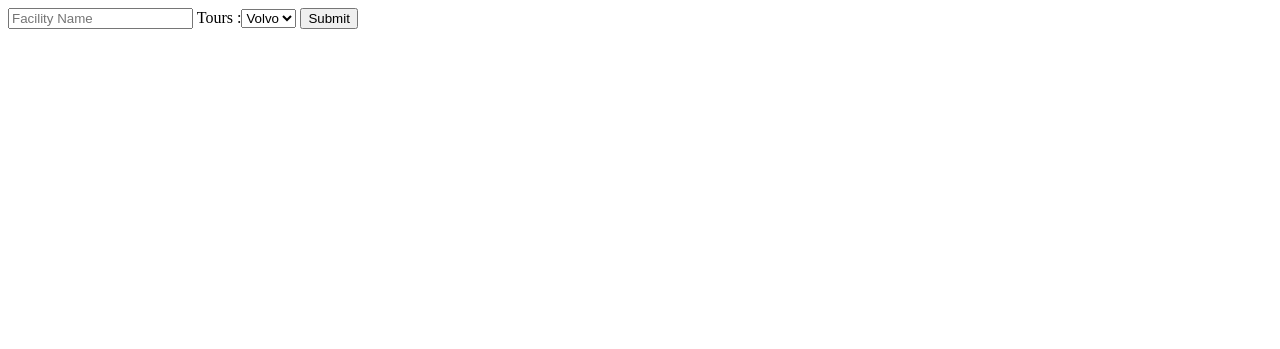
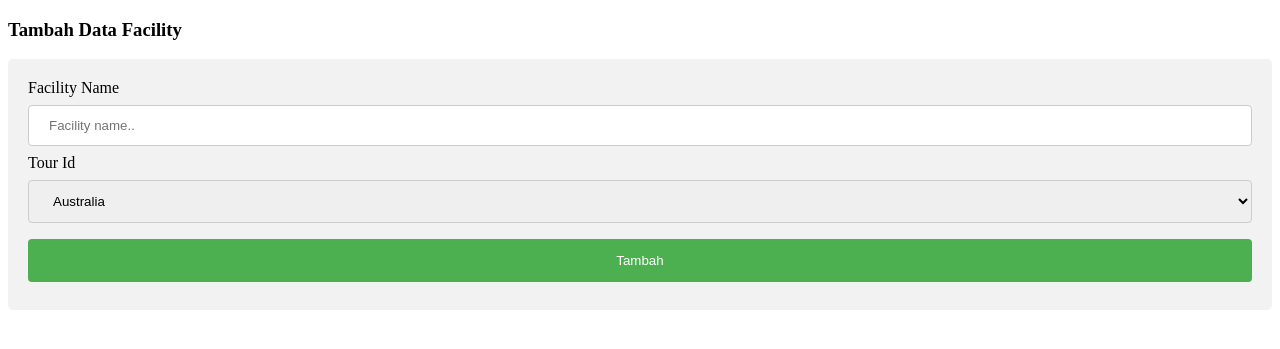
Before and after one commit to azilkhaq/eduwork_tb_kelompok_a, a PHP site: page /tambah_a.php in a window 1280 px wide. Shown: the top 349 px of the page. Run offline with PHP 8.4, Linux system fonts and the light colour scheme; data that the repository does not hold is empty.

Commit message:
revisi CRUD

```diff
--- a/admin/facilities/tambah_a.php
+++ b/admin/facilities/tambah_a.php
@@ -1,44 +1,59 @@
-<?php
-include "koneksi_a.php";
-$query = mysqli_query($koneksi,"SELECT*FROM tours");
-?>
 <!DOCTYPE html>
-<html lang="en">
+<html>
 <head>
-    <meta charset="UTF-8">
-    <meta http-equiv="X-UA-Compatible" content="IE=edge">
-    <meta name="viewport" content="width=device-width, initial-scale=1.0">
-    <link rel="stylesheet" type="text/css" href="css/style.css">
+    <title>Tambah Data</title>
+</head>
+<style>
+input[type=text], select {
+  width: 100%;
+  padding: 12px 20px;
+  margin: 8px 0;
+  display: inline-block;
+  border: 1px solid #ccc;
+  border-radius: 4px;
+  box-sizing: border-box;
+}
 
-      <title>Tambah Data</title>
-</head>
+input[type=submit] {
+  width: 100%;
+  background-color: #4CAF50;
+  color: white;
+  padding: 14px 20px;
+  margin: 8px 0;
+  border: none;
+  border-radius: 4px;
+  cursor: pointer;
+}
+
+input[type=submit]:hover {
+  background-color: #45a049;
+}
+
+div {
+  border-radius: 5px;
+  background-color: #f2f2f2;
+  padding: 20px;
+}
+</style>
 <body>
+
+<h3>Tambah Data Facility</h3>
+
+<div>
 <form action="proses_a.php" method="post" name="formValidation" id="formValidation">
-    <div class="container">
-        <tr>
+    <label for="facility">Facility Name</label>
+    <input type="text" id="facility" name="facility_name" placeholder="Facility name..">
 
-            <td><input type="text" name ="facility_name" id="facility_name" placeholder="Facility Name" required></td>
+    <label for="tour_id">Tour Id</label>
+    <select id="Tour_id" name="tour_id">
+      <option value="australia">Australia</option>
+      <option value="canada">Canada</option>
+      <option value="usa">USA</option>
+    </select>
 
-        </tr>
-        <tr>
-
-
-            <td>
-                <label for="">Tours :</label><select name="tour_id">
-  <option value="volvo">Volvo</option>
-  <option value="saab">Saab</option>
-  <option value="opel">Opel</option>
-  <option value="audi">Audi</option>
-</select></td>
-            <td>
-                <input type="submit" name="submit" value ="Submit" id="submit">
-            </td>
-          </tr>
-          </div>
-    </form>
-    <script src="https://cdnjs.cloudflare.com/ajax/libs/jquery/3.7.0/jquery.min.js"></script>
-    <script type="text/javascript" src="https://cdnjs.cloudflare.com/ajax/libs/jquery-validate/1.19.5/jquery.validate.min.js"></script>
-    <script type="text/javascript" src="js/index.js"></script>
+    <input type="submit" value="Tambah">
+  </form>
+</div>
 
 </body>
 </html>
```
Also changed, not shown: admin/facilities/index_a.php (+31 -29 lines).
